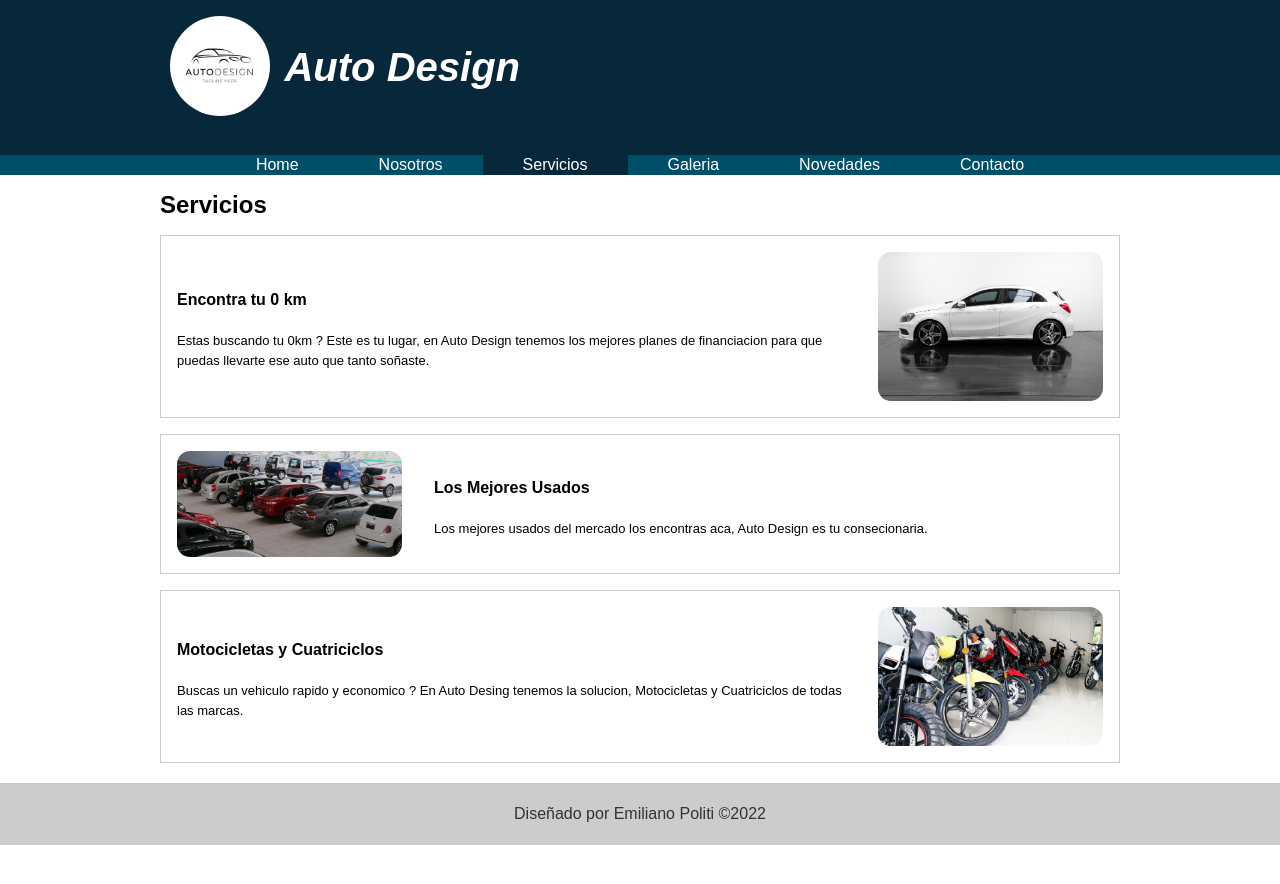
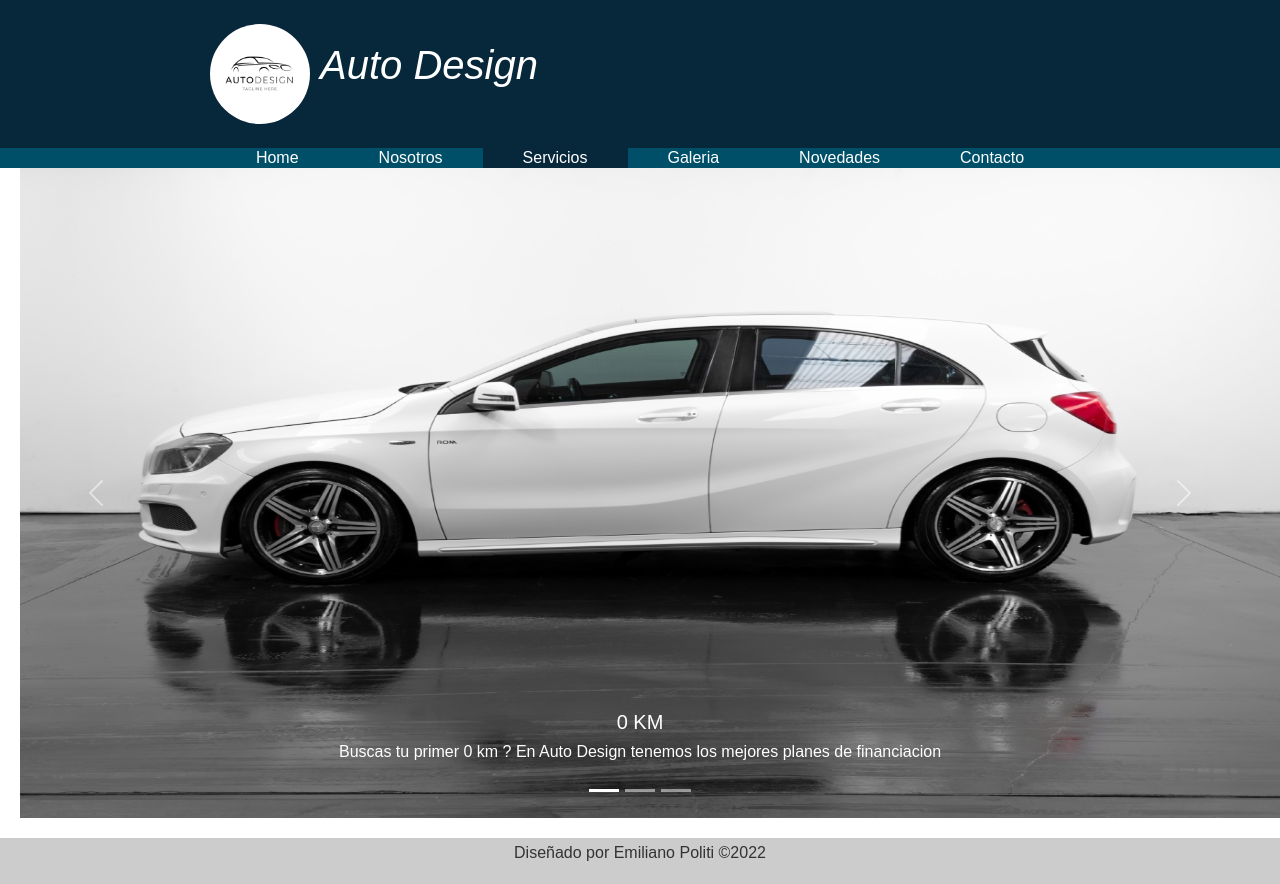
Before and after one commit to Emipoliti/CursoDesarrolloWeb, a plain HTML site: page Modulo 3 U 1/Transportes X/JS/servicios.html in a window 1280 px wide. Before the commit the page ends 845 px from the top, so only its background shows below. Drawn offline with nearby package versions, Linux system fonts and the light colour scheme.

Commit message:
Terminando de maquetar primeras 3 secciones

```diff
--- a/Modulo 3 U 1/Transportes X/CSS/nosotros.css
+++ b/Modulo 3 U 1/Transportes X/CSS/nosotros.css
@@ -9,6 +9,7 @@ header{
     background-color: #07273b;
     padding: 16px 0;
     margin-left: 0;
+
 }
 
 header h1{
@@ -20,6 +21,7 @@ header h1{
     position: relative;
     bottom: 35px;
     margin-left: 10px;
+    text-align: center
 }
 
 header img{
--- a/Modulo 3 U 1/Transportes X/CSS/servicios.css
+++ b/Modulo 3 U 1/Transportes X/CSS/servicios.css
@@ -9,6 +9,7 @@ header{
     background-color: #07273b;
     padding: 16px 0;
     margin-left: 0;
+
 }
 
 header h1{
@@ -20,6 +21,19 @@ header h1{
     position: relative;
     bottom: 35px;
     margin-left: 10px;
+}
+
+.titulo{
+    display: flex;
+    justify-content: left;
+    align-items: center;
+    margin-left: 200px;
+}
+
+.titulo h1{
+    margin-top: 60px;
+    font-size: 40px;
+    font-weight: 100px;
 }
 
 header img{
@@ -95,3 +109,9 @@ nav ul li a.activo{
 .servicio:nth-child(even) {
     flex-direction: row-reverse;
 }
+
+.carousel-item img{
+    max-width: 1300px;
+    height: 650px;
+    margin: 0 20px;
+}
--- a/Modulo 3 U 1/Transportes X/JS/servicios.html
+++ b/Modulo 3 U 1/Transportes X/JS/servicios.html
@@ -5,6 +5,8 @@
     <meta http-equiv="X-UA-Compatible" content="IE=edge">
     <meta name="viewport" content="width=device-width, initial-scale=1.0">
     <title>TRANSPORTES 2022</title>
+    <link href="https://cdn.jsdelivr.net/npm/bootstrap@5.2.0/dist/css/bootstrap.min.css" rel="stylesheet" integrity="sha384-gH2yIJqKdNHPEq0n4Mqa/HGKIhSkIHeL5AyhkYV8i59U5AR6csBvApHHNl/vI1Bx" crossorigin="anonymous">
+<script src="https://cdn.jsdelivr.net/npm/bootstrap@5.2.0/dist/js/bootstrap.bundle.min.js" integrity="sha384-A3rJD856KowSb7dwlZdYEkO39Gagi7vIsF0jrRAoQmDKKtQBHUuLZ9AsSv4jD4Xa" crossorigin="anonymous"></script>
     <link rel="preconnect" href="https://fonts.googleapis.com">
 <link rel="preconnect" href="https://fonts.gstatic.com" crossorigin>
 <link href="https://fonts.googleapis.com/css2?family=Open+Sans:wght@300;400;700&display=swap" rel="stylesheet">
@@ -13,7 +15,7 @@
 </head>
 <body>
   <header>
-    <div class="holder">
+    <div class="titulo">
       <img src="/Img/Auto.webp" alt="Logo Auto">
       <h1>Auto Design</h1>
     </div>
@@ -31,45 +33,48 @@
     </ul>
 
   </nav>
-  <main class="holder">
-   <h2>Servicios</h2>
-   <div class="servicio">
-    <img src="/Img/0 km.jpg" alt="0 km">
-    <div class="info">
-        <h4>Encontra tu 0 km</h4>
-        <p>
-          Estas buscando tu 0km ? Este es tu lugar, en Auto Design tenemos los mejores planes de financiacion
-          para que puedas llevarte ese auto que tanto soñaste.
-        </p>
-
+<main>
+  <div id="carouselExampleCaptions" class="carousel slide" data-bs-ride="false">
+    <div class="carousel-indicators">
+      <button type="button" data-bs-target="#carouselExampleCaptions" data-bs-slide-to="0" class="active" aria-current="true" aria-label="Slide 1"></button>
+      <button type="button" data-bs-target="#carouselExampleCaptions" data-bs-slide-to="1" aria-label="Slide 2"></button>
+      <button type="button" data-bs-target="#carouselExampleCaptions" data-bs-slide-to="2" aria-label="Slide 3"></button>
     </div>
-
-   </div>
-   <div class="servicio">
-    <img src="/Img/autos-usados-argentina.jpg" alt="Usado">
-    <div class="info">
-        <h4>Los Mejores Usados</h4>
-        <p>
-          Los mejores usados del mercado los encontras aca, Auto Design es tu consecionaria.
-        </p>
-
+    <div class="carousel-inner">
+      <div class="carousel-item active">
+        <img src="/Img/0 km.jpg" class="d-block w-100" alt="0 Km">
+        <div class="carousel-caption d-none d-md-block">
+          <h5>0 KM</h5>
+          <p>Buscas tu primer 0 km ? En Auto Design tenemos los mejores planes de financiacion</p>
+        </div>
+      </div>
+      <div class="carousel-item">
+        <img src="/Img/Used-Car.jpg" class="d-block w-100" alt="Usado">
+        <div class="carousel-caption d-none d-md-block">
+          <h5>Tu usado te esta esperando</h5>
+          <p>Los mejores usados del mercado</p>
+        </div>
+      </div>
+      <div class="carousel-item">
+        <img src="/Img/motos2_2.webp" class="d-block w-100" alt="Motos y Cuatriciclos">
+        <div class="carousel-caption d-none d-md-block">
+          <h5>Motos y Cuatriciclos</h5>
+          <p>Buscas un vehiculo veloz y economico ? En auto design tenemos la solucion</p>
+        </div>
+      </div>
     </div>
-
-   </div>
-    <div class="servicio">
-            <img src="/Img/concesionario-ventas-motos.webp" alt="Barco">
-        <div class="info">
-            <h4>Motocicletas y Cuatriciclos</h4>
-            <p> Buscas un vehiculo rapido y economico ? En Auto Desing tenemos la solucion, Motocicletas y Cuatriciclos
-              de todas las marcas.
-            </p>
-
-         </div>
-
-   </div>
+    <button class="carousel-control-prev" type="button" data-bs-target="#carouselExampleCaptions" data-bs-slide="prev">
+      <span class="carousel-control-prev-icon" aria-hidden="true"></span>
+      <span class="visually-hidden">Previous</span>
+    </button>
+    <button class="carousel-control-next" type="button" data-bs-target="#carouselExampleCaptions" data-bs-slide="next">
+      <span class="carousel-control-next-icon" aria-hidden="true"></span>
+      <span class="visually-hidden">Next</span>
+    </button>
+  </div>
+</main>
 
 
-  </main>
   <footer>
     <p>Diseñado por Emiliano Politi &copy;2022</p>
 
```
Also changed, not shown: Modulo 3 U 1/Transportes X/JS/index.html (renamed from Modulo 3 U 1/Transportes X/index.html, +1 -1 lines), Modulo 3 U 1/Transportes X/JS/nosotros.html (+7 -7 lines), Modulo 3 U 1/Transportes X/Img/Juan Gomez.webp (deleted), Modulo 3 U 1/Transportes X/Img/Juan.jpg (added), Modulo 3 U 1/Transportes X/Img/Motos usadas.jpg (added), Modulo 3 U 1/Transportes X/Img/Rober.jpg (added), Modulo 3 U 1/Transportes X/Img/Roberto Zaptos.jpg, Modulo 3 U 1/Transportes X/Img/Used-Car.jpg (added), Modulo 3 U 1/Transportes X/Img/concesionario-ventas-motos.webp (deleted), Modulo 3 U 1/Transportes X/Img/mmmmtoos.jpeg (added), Modulo 3 U 1/Transportes X/Img/motos2_2.webp (added).
